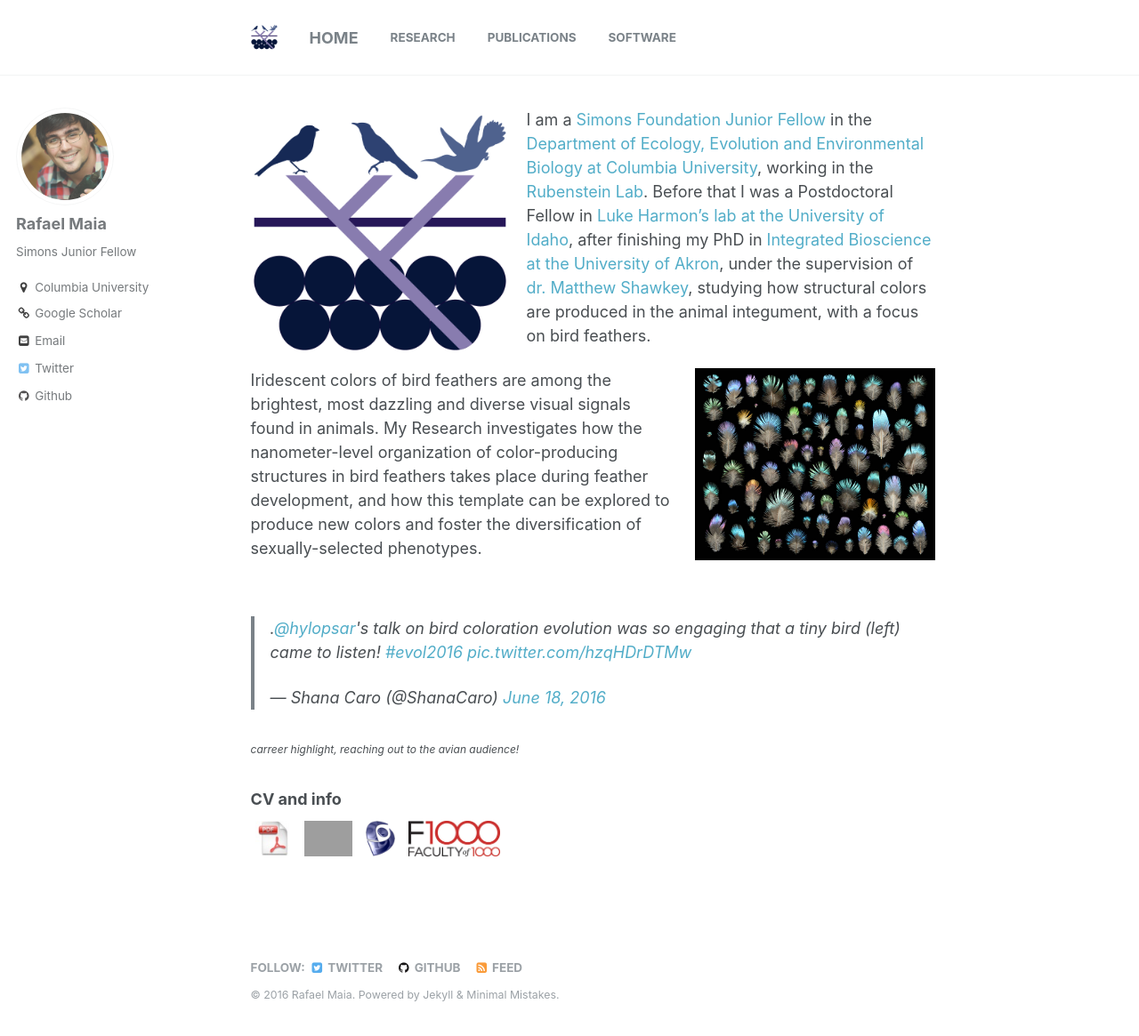
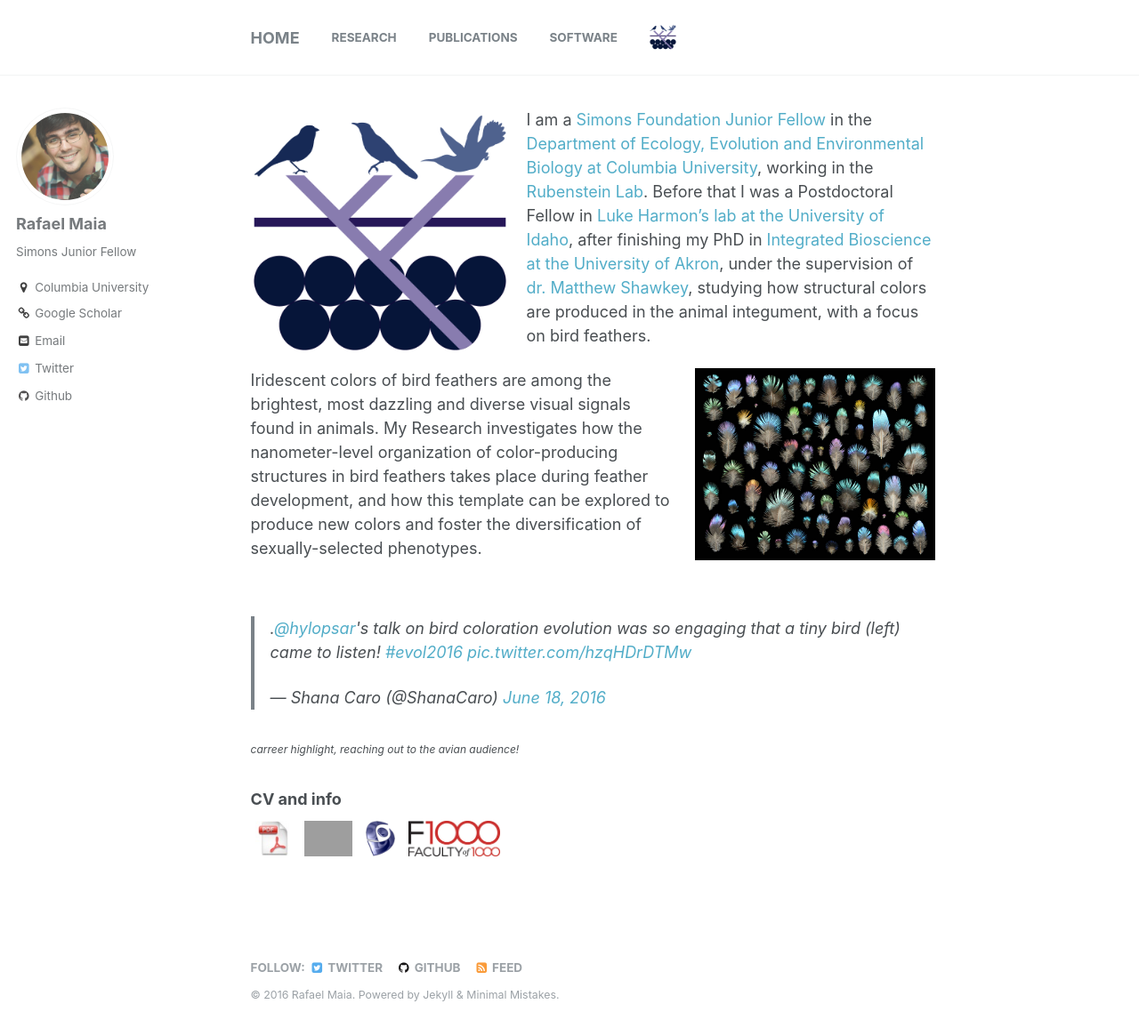
Before and after one commit to rmaia/rmaia.github.io, a Jekyll site: the page built from index.md, in a window 1280 px wide and 1182 px high. Shown: the top 1165 px of the window at 89% size. Built offline with Jekyll 4.4.1, drawn with Linux system fonts in a browser that asks for light colours; the list of posts is cut into pages by our own code; comment, search, counter and statistics services are not loaded; grey boxes are pictures that could not be loaded.

Commit message:
adding logo

```diff
--- a/_includes/masthead.html
+++ b/_includes/masthead.html
@@ -6,8 +6,6 @@
       <nav id="site-nav" class="greedy-nav">
         <button><div class="navicon"></div></button>
         <ul class="visible-links">
-          <li><a class="brand-image" href="{{ HOME_PATH }}"><img src="{{ASSET_PATH}}/images/logo.png"/ style="width:30px"></a></li>
-
           <li class="masthead__menu-item masthead__menu-item--lg"><a href="{{ base_path }}/">{{ site.title }}</a></li>
           {% for link in site.data.navigation.main %}
             {% if link.url contains 'http' %}
@@ -17,6 +15,7 @@
             {% endif %}
             <li class="masthead__menu-item"><a href="{{ domain }}{{ link.url }}">{{ link.title }}</a></li>
           {% endfor %}
+          <li><a class="brand-image" href="{{ HOME_PATH }}"><img src="{{ASSET_PATH}}/images/logo.png"/ style="width:30px"></a></li>
         </ul>
         <ul class="hidden-links hidden"></ul>
       </nav>
```
